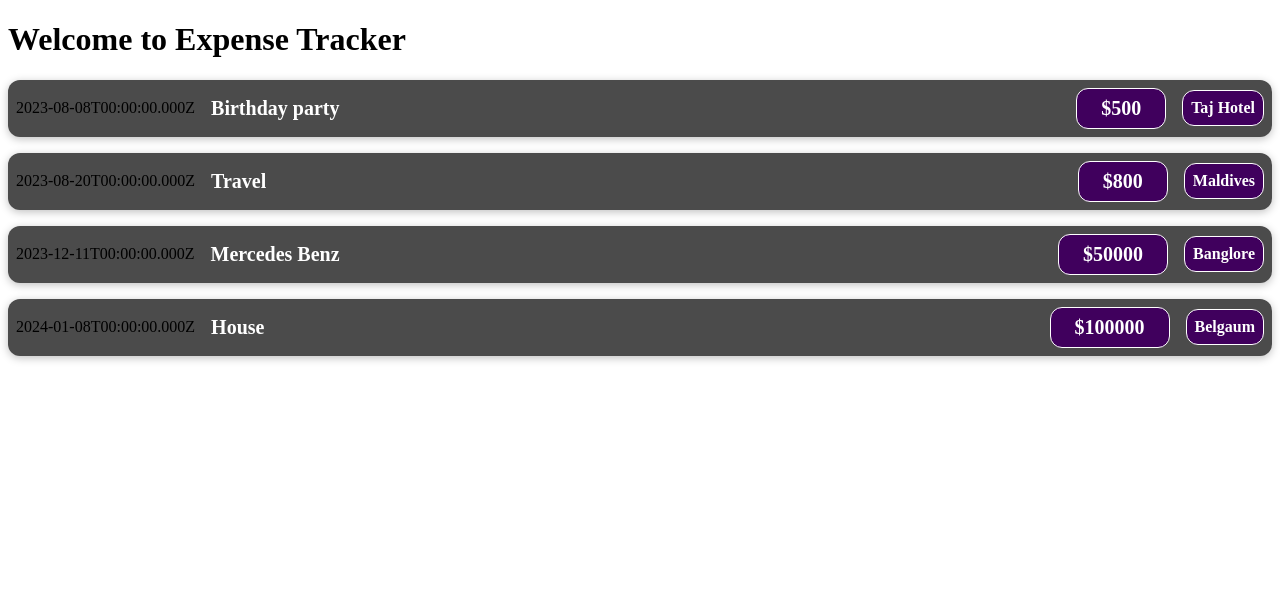
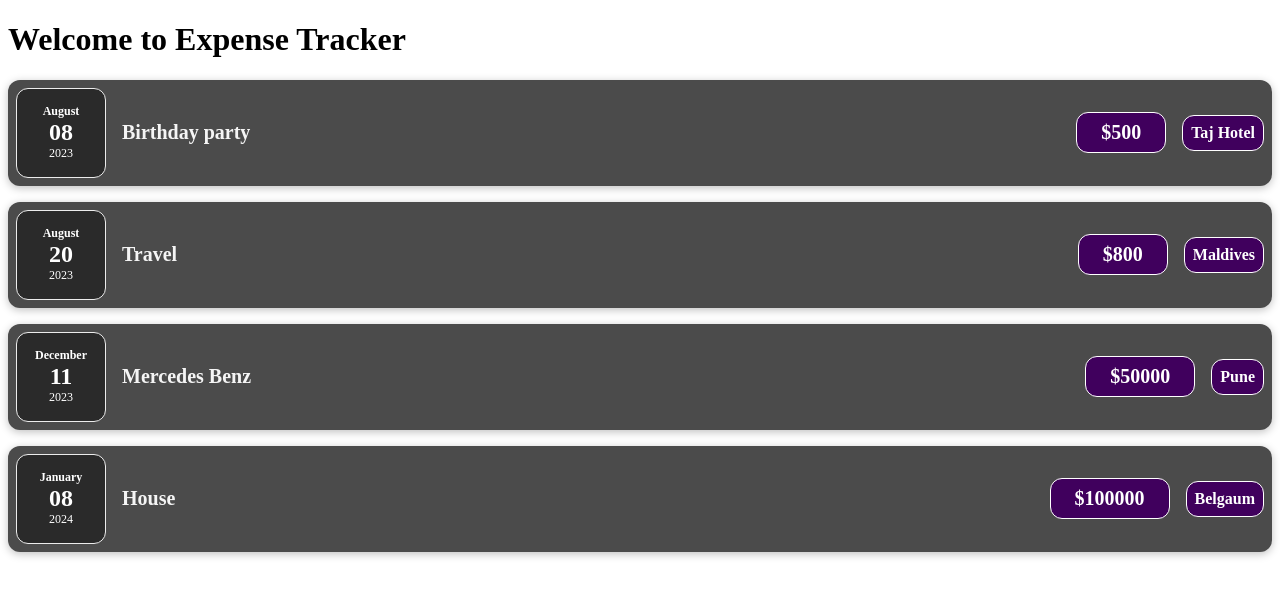
Before and after one commit to sachinPatil8795/React-Projects, a React (Create React App) app: page / in a window 1280 px wide. Shown: the top 596 px of the page. Built offline with nearby package versions, Linux system fonts and the light colour scheme.

Commit message:
Making Components Smaller and Readable

```diff
--- a/src/App.js
+++ b/src/App.js
@@ -1,17 +1,36 @@
-import ExpenseItemStyle from "./components/ExpenseItemStyle.css";
 import ExpenseItem from "./components/ExpenseItem";
 
 function App() {
   const expenses = [
-    {title : 'Birthday party', date : new Date(2023,7,8), amount : 500, location : 'Taj Hotel'},
-    {title : 'Travel', date : new Date(2023,7,20), amount : 800, location : 'Maldives'},
-    {title : 'Mercedes Benz', date : new Date(2023,11,11), amount : 50000, location : 'Banglore'},
-    {title : 'House', date : new Date(2023,12,8), amount : 100000, location : 'Belgaum'},
-  ]
+    {
+      title: "Birthday party",
+      date: new Date(2023, 7, 8),
+      amount: 500,
+      location: "Taj Hotel",
+    },
+    {
+      title: "Travel",
+      date: new Date(2023, 7, 20),
+      amount: 800,
+      location: "Maldives",
+    },
+    {
+      title: "Mercedes Benz",
+      date: new Date(2023, 11, 11),
+      amount: 50000,
+      location: "Pune",
+    },
+    {
+      title: "House",
+      date: new Date(2023, 12, 8),
+      amount: 100000,
+      location: "Belgaum",
+    },
+  ];
   return (
-  <div>
-    <h1 className="main-header">Welcome to Expense Tracker</h1>
-    {expenses.map((expense, index) => (
+    <div>
+      <h1>Welcome to Expense Tracker</h1>
+      {expenses.map((expense, index) => (
         <ExpenseItem
           key={index} // Adding a unique key for React's rendering optimization
           title={expense.title}
@@ -20,7 +39,7 @@ function App() {
           location={expense.location}
         />
       ))}
-  </div>
+    </div>
   );
 }
 
--- /dev/null
+++ b/src/components/ExpenseDate.js
@@ -0,0 +1,17 @@
+import ExpenseDateStyle from "./ExpenseDateStyle.css";
+
+function ExpenseDate(props) {
+  const month = props.date.toLocaleString("en-Us", { month: "long" });
+  const day = props.date.toLocaleString("en-Us", { day: "2-digit" });
+  const year = props.date.getFullYear();
+
+  return (
+    <div className="expense-date">
+      <div className="expense-date__month">{month}</div>
+      <div className="expense-date__day">{day}</div>
+      <div className="expense-date__year">{year}</div>
+    </div>
+  );
+}
+
+export default ExpenseDate;
--- /dev/null
+++ b/src/components/ExpenseDateStyle.css
@@ -0,0 +1,26 @@
+.expense-date {
+    display: flex;
+    flex-direction: column;
+    width: 5.5rem;
+    height: 5.5rem;
+    border: 1px solid #ececec;
+    background-color: #2a2a2a;
+    color: white;
+    border-radius: 12px;
+    align-items: center;
+    justify-content: center;
+  }
+
+  .expense-date__month {
+    font-size: 0.75rem;
+    font-weight: bold;
+  }
+
+  .expense-date__year {
+    font-size: 0.75rem;
+  }
+
+  .expense-date__day {
+    font-size: 1.5rem;
+    font-weight: bold;
+  }
--- /dev/null
+++ b/src/components/ExpenseDetails.js
@@ -0,0 +1,13 @@
+import ExpenseItemStyle from "./ExpenseItemStyle.css";
+
+function ExpenseDetails(props) {
+  return (
+    <div className="expense-item__description">
+      <h2>{props.title}</h2>
+      <div className="expense-item__price">${props.amount}</div>
+      <div className="expense-item__location">{props.location}</div>
+    </div>
+  );
+}
+
+export default ExpenseDetails;
--- a/src/components/ExpenseItem.js
+++ b/src/components/ExpenseItem.js
@@ -1,17 +1,17 @@
-import ExpenseItemStyle from './ExpenseItemStyle.css'
+import ExpenseDate from "./ExpenseDate";
+import ExpenseDetails from "./ExpenseDetails";
 
 function ExpenseItem(props) {
-
-    return (
-        <div className = "expense-item">
-            <div>{props.date.toISOString()}</div>
-            <div className='expense-item__description'>
-                <h2>{props.title}</h2>
-                <div className='expense-item__price'>${props.amount}</div>
-                <div className='expense-item__location'>{props.location}</div>
-            </div>
-        </div>
-    );
+  return (
+    <div className="expense-item">
+      <ExpenseDate date={props.date} />
+      <ExpenseDetails
+        title={props.title}
+        amount={props.amount}
+        location={props.location}
+      />
+    </div>
+  );
 }
 
-export default ExpenseItem
+export default ExpenseItem;
--- a/src/components/ExpenseItemStyle.css
+++ b/src/components/ExpenseItemStyle.css
@@ -24,7 +24,7 @@
   font-size: 1rem;
   flex: 1;
   margin: 0 1rem;
-    color: white;
+  color: whitesmoke;
 }
 
 .expense-item__price {
```
Lines whose indentation alone changed are shown as unchanged.
